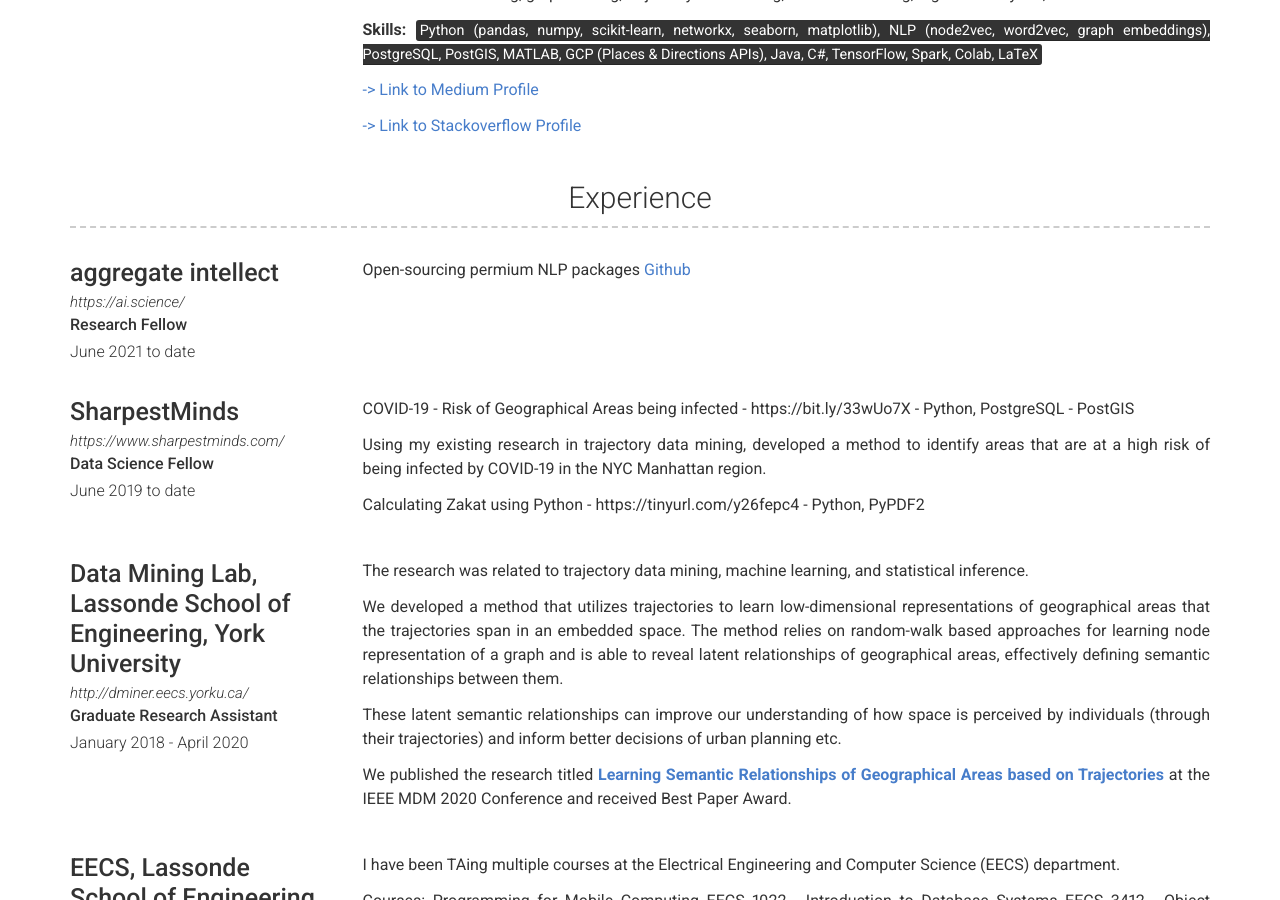
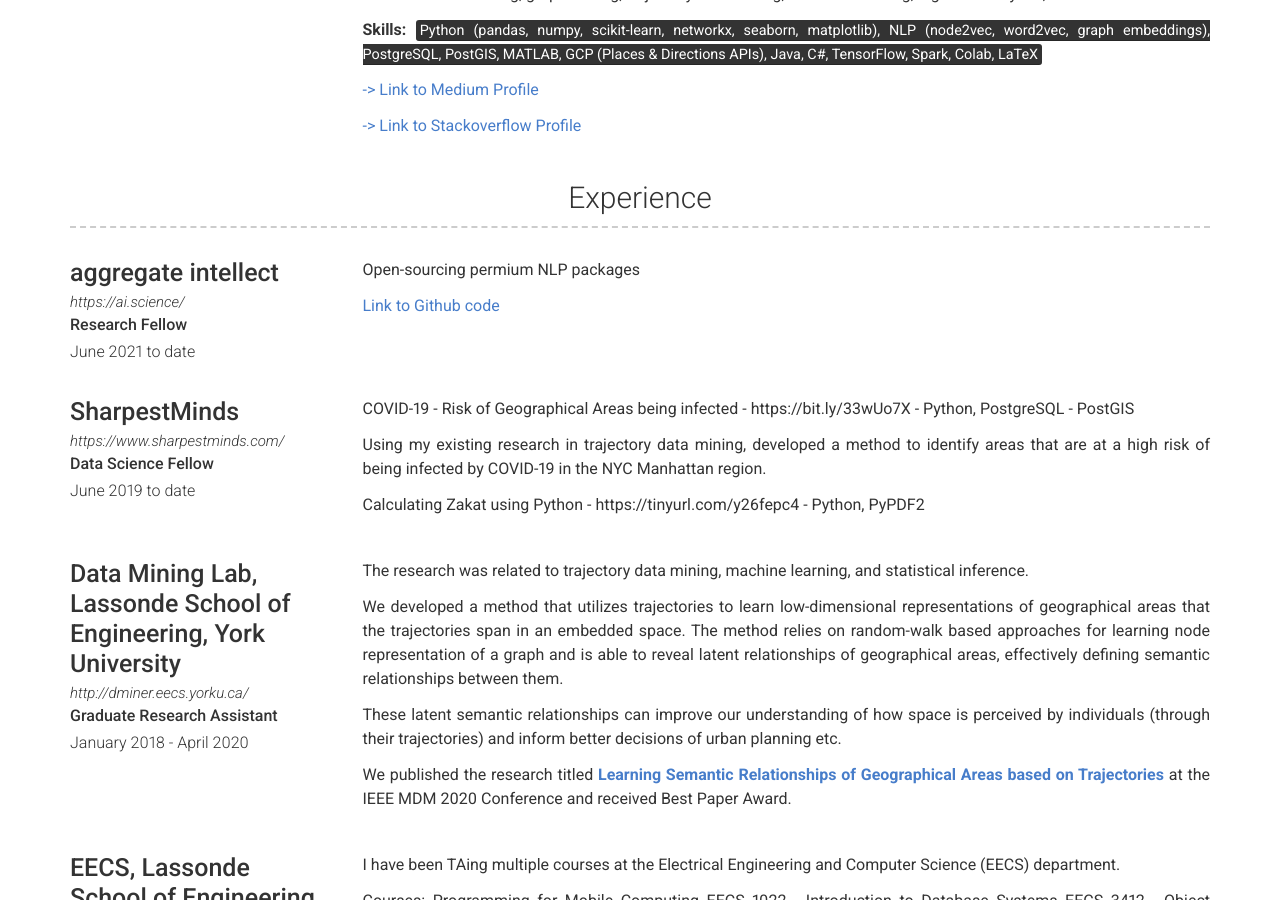
Before and after one commit to saimmehmood/saimmehmood.github.io, a Jekyll site: the page built from index.md, in a window 1280 px wide and 900 px high, scrolled down 560 px. Built offline with Jekyll 4.4.1, drawn with Linux system fonts in a browser that asks for light colours; nearby versions of some CDN libraries.

Commit message:
7/3/2021 10:03 AM github link

```diff
--- a/_data/experience.yml
+++ b/_data/experience.yml
@@ -7,7 +7,8 @@
   #  Solving 21st century problems by diging holes and making game changing products like the *not a flamethrower*
   description: | # this will include new lines to allow paragraphs
     Open-sourcing permium NLP packages
-    [Github](https://github.com/Aggregate-Intellect/original-handson-packages)
+
+    [Link to Github code](https://github.com/Aggregate-Intellect/original-handson-packages)
 
 - layout: left
   company: SharpestMinds
```
